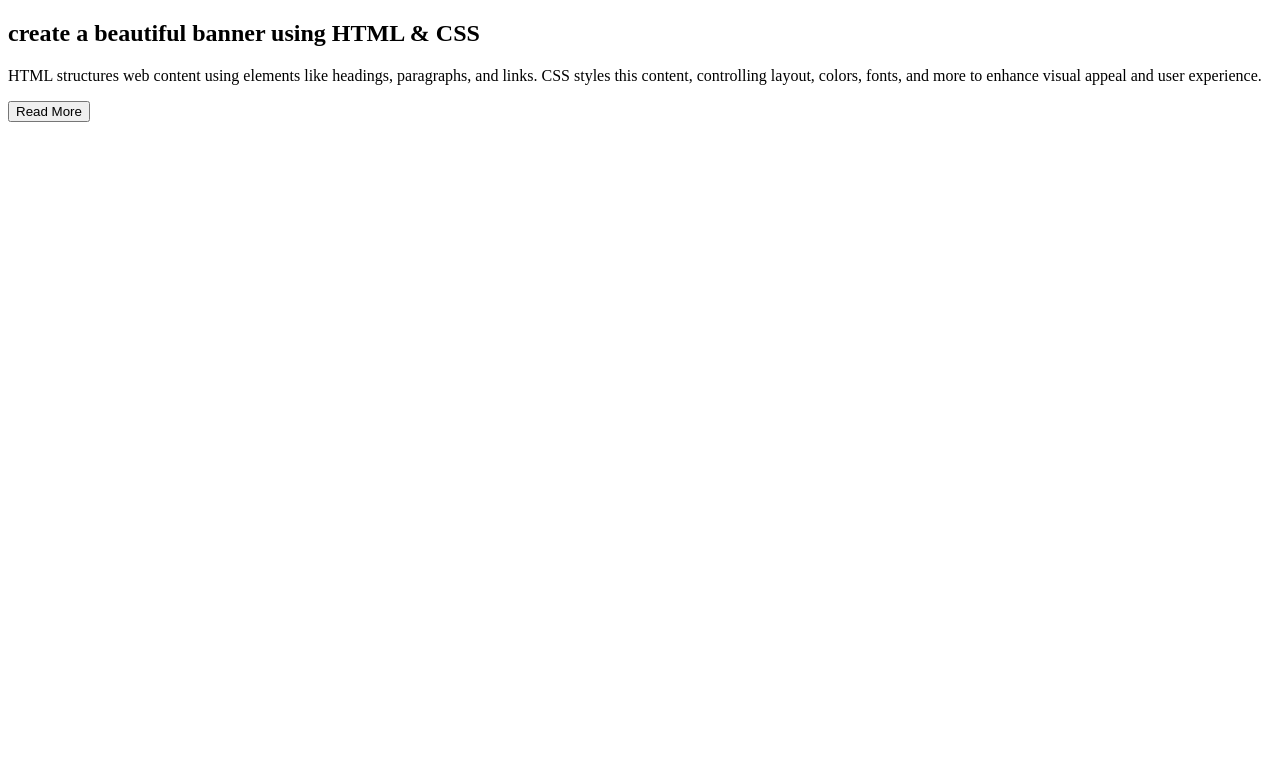
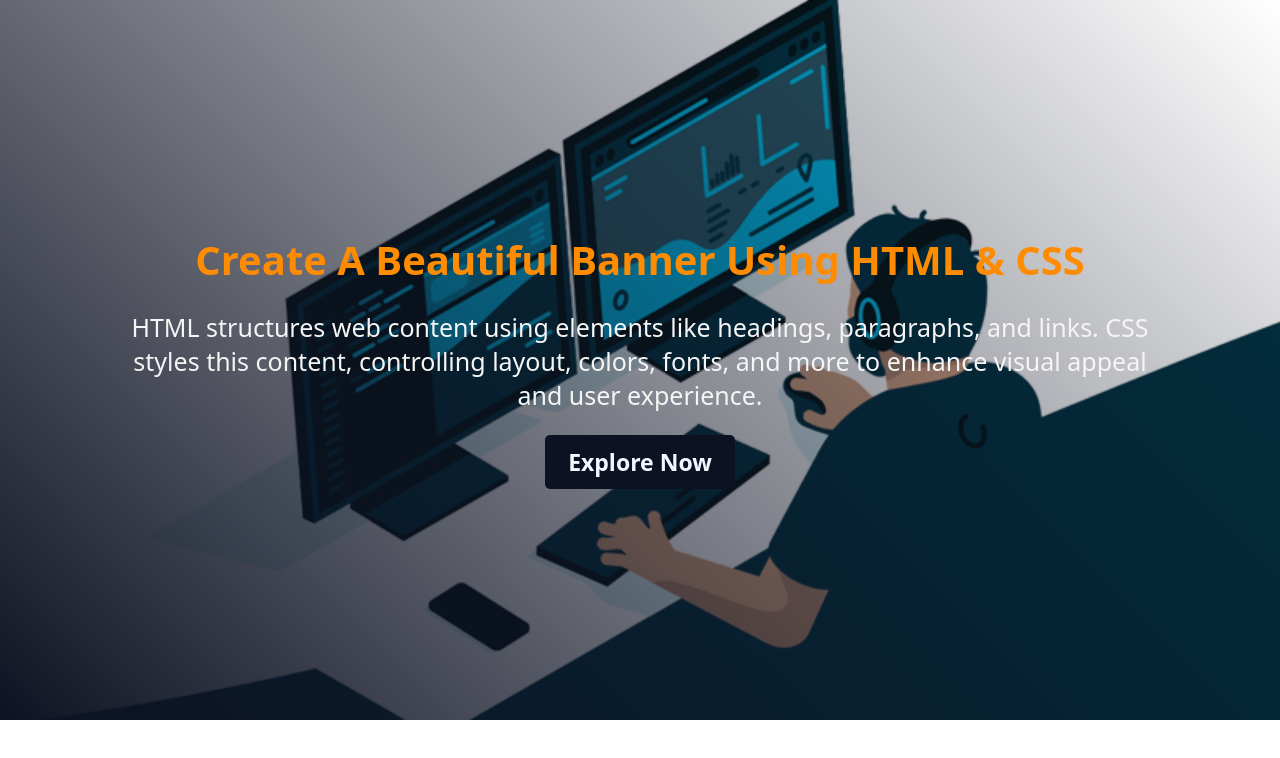
Before and after one commit to shafriki/web_day5_task, a plain HTML site: page index.html in a window 1280 px wide. Drawn offline with Linux system fonts and the light colour scheme.

Commit message:
design done

```diff
--- a/index.html
+++ b/index.html
@@ -7,11 +7,11 @@
     <link rel="stylesheet" href="style.css">
 </head>
 <body>
-    <div class="bannar">
+    <div class="banner">
         <div class="content">
             <h2>create a beautiful banner using HTML & CSS</h2>
             <P>HTML structures web content using elements like headings, paragraphs, and links. CSS styles this content, controlling layout, colors, fonts, and more to enhance visual appeal and user experience.</P>
-            <button>Read More</button>
+            <button>Explore Now</button>
         </div>
     </div>
 </body>
--- a/style.css
+++ b/style.css
@@ -0,0 +1,54 @@
+*{
+    margin: 0;
+    padding: 0;
+    font-family: system-ui, -apple-system, BlinkMacSystemFont, 'Segoe UI', Roboto, Oxygen, Ubuntu, Cantarell, 'Open Sans', 'Helvetica Neue', sans-serif;
+
+}
+
+.banner {
+    height: 90vh;
+    width: 100%;
+    background-image: linear-gradient(45deg, #0d1222, transparent),url("../banner.gif");
+    background-repeat: no-repeat;
+    background-position: center;
+    background-size: cover;
+    justify-content: center;
+    align-items: center;
+    display: flex;
+
+}
+
+.content {
+    text-align: center;
+    color: whitesmoke;
+    width: 80%;
+
+}
+
+.content h2{
+    font-size: 40px;
+    text-transform: capitalize;
+    color:darkorange;
+}
+
+.content p{
+    font-size: 25px;
+    color: whitesmoke;
+    margin: 23px 0;
+}
+
+.content button {
+    background-color: #0d1222;
+    color:aliceblue;
+    font-size: 23px;
+    font-weight: 600;
+    border: none;
+    border-radius: 5px;
+    padding: 11px 23px;
+    cursor: pointer;
+}
+
+.content button:hover{
+    background-color: darkorange;
+    transition: 0.3s ease-in;
+}
```
Also changed, not shown: banner.gif (added).
